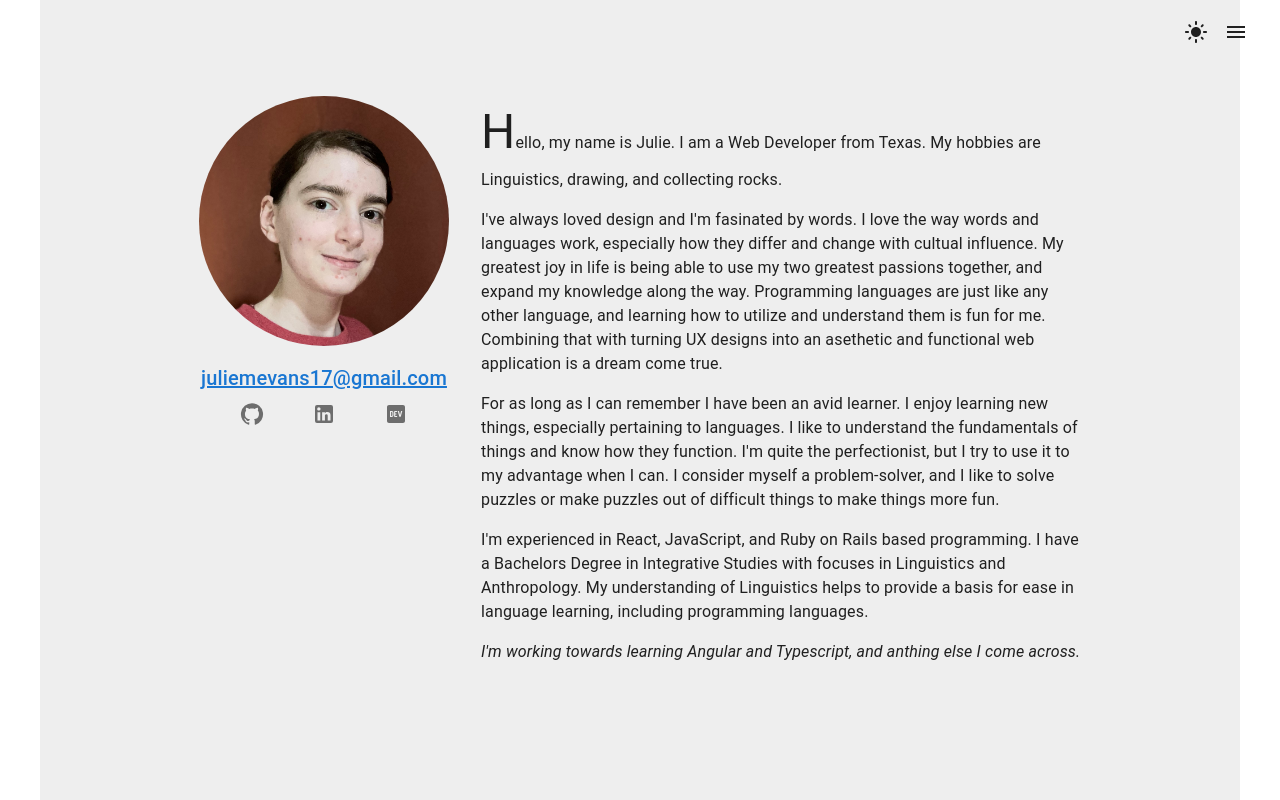
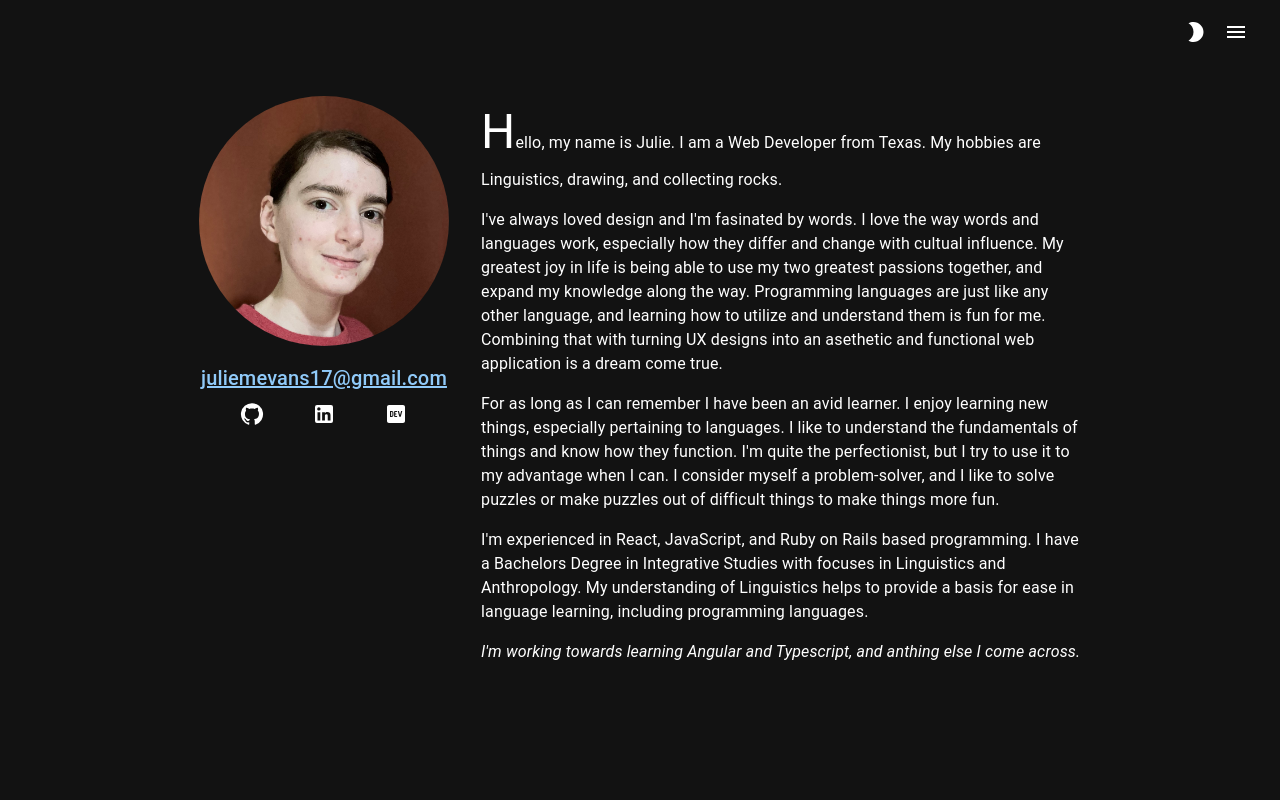
Before and after one commit to mailauki/portfolio-v3, a Next.js app: page /about_me in a window 1280 px wide. Built offline with nearby package versions, Linux system fonts and the light colour scheme.

Commit message:
Add context and dark mode

```diff
--- a/app/components/header.js
+++ b/app/components/header.js
@@ -1,6 +1,6 @@
 'use client'
 
-import { useState } from 'react'
+import { useContext } from 'react'
 
 import { AppBar, IconButton, Toolbar } from '@mui/material'
 
@@ -8,9 +8,10 @@ import MenuIcon from '@mui/icons-material/Menu'
 import CloseIcon from '@mui/icons-material/Close'
 import LightModeIcon from '@mui/icons-material/LightMode'
 import ModeNightIcon from '@mui/icons-material/ModeNight'
+import { Context } from '../utils/context';
 
 export default function Header({ menuOpen, handleClose }) {
-  const [darkMode, setDarkMode] = useState(false);
+  let { darkMode, setDarkMode } = useContext(Context)
 
   return (
     <AppBar
--- a/app/components/theme.js
+++ b/app/components/theme.js
@@ -8,14 +8,18 @@ import { CacheProvider } from '@emotion/react'
 import { ThemeProvider, createTheme } from '@mui/material/styles'
 import CssBaseline from '@mui/material/CssBaseline'
 
-const theme = createTheme({
-  palette: {
-    mode: 'light',
-  },
-});
+import { Context } from '../utils/context'
 
 export default function ThemeRegistry(props) {
   const { options, children } = props;
+
+  const [darkMode, setDarkMode] = useState(true);
+
+  const theme = createTheme({
+    palette: {
+      mode: darkMode ? 'dark' : 'light',
+    },
+  });
 
   const [{ cache, flush }] = useState(() => {
     const cache = createCache(options);
@@ -58,11 +62,13 @@ export default function ThemeRegistry(props) {
   });
 
   return (
+    <Context.Provider value={{ darkMode: darkMode, setDarkMode: setDarkMode }}>
       <CacheProvider value={cache}>
         <ThemeProvider theme={theme}>
           <CssBaseline />
           {children}
         </ThemeProvider>
       </CacheProvider>
+    </Context.Provider>
   );
 }
--- a/app/layout.js
+++ b/app/layout.js
@@ -4,7 +4,7 @@ import { Inter } from 'next/font/google'
 import styles from './page.module.css'
 import { grey } from '@mui/material/colors'
 
-import { Container } from '@mui/material'
+import { Container, Paper } from '@mui/material'
 
 import NavBar from './components/nav'
 import ThemeRegistry from './components/theme'
@@ -21,10 +21,12 @@ export default function RootLayout({ children }) {
     <html lang="en">
       <body className={inter.className} style={{ margin: 0 }}>
         <ThemeRegistry options={{ key: 'mui' }}>
-          <Container maxWidth='lg' sx={{ bgcolor: grey[200] }} className={styles.main}>
-            <NavBar />
-            {children}
-          </Container>
+          <Paper elevation={0}>
+            <Container maxWidth='lg' className={styles.main}>
+              <NavBar />
+              {children}
+            </Container>
+          </Paper>
         </ThemeRegistry>
       </body>
     </html>
--- /dev/null
+++ b/app/utils/context.js
@@ -0,0 +1,19 @@
+'use client'
+
+import { createContext, useContext, useState } from 'react'
+
+export const Context = createContext({ darkMode: false, setDarkMode: null });
+
+export function ContextWrapper({ children }) {
+  const [darkMode, setDarkMode] = useState(true);
+
+  return (
+    <Context.Provider value={{ darkMode: darkMode, setDarkMode: setDarkMode }}>
+      {children}
+    </Context.Provider>
+  )
+}
+
+export function useDarkModeContext() {
+  return useContext(Context);
+}
```
Lines whose indentation alone changed are shown as unchanged.
